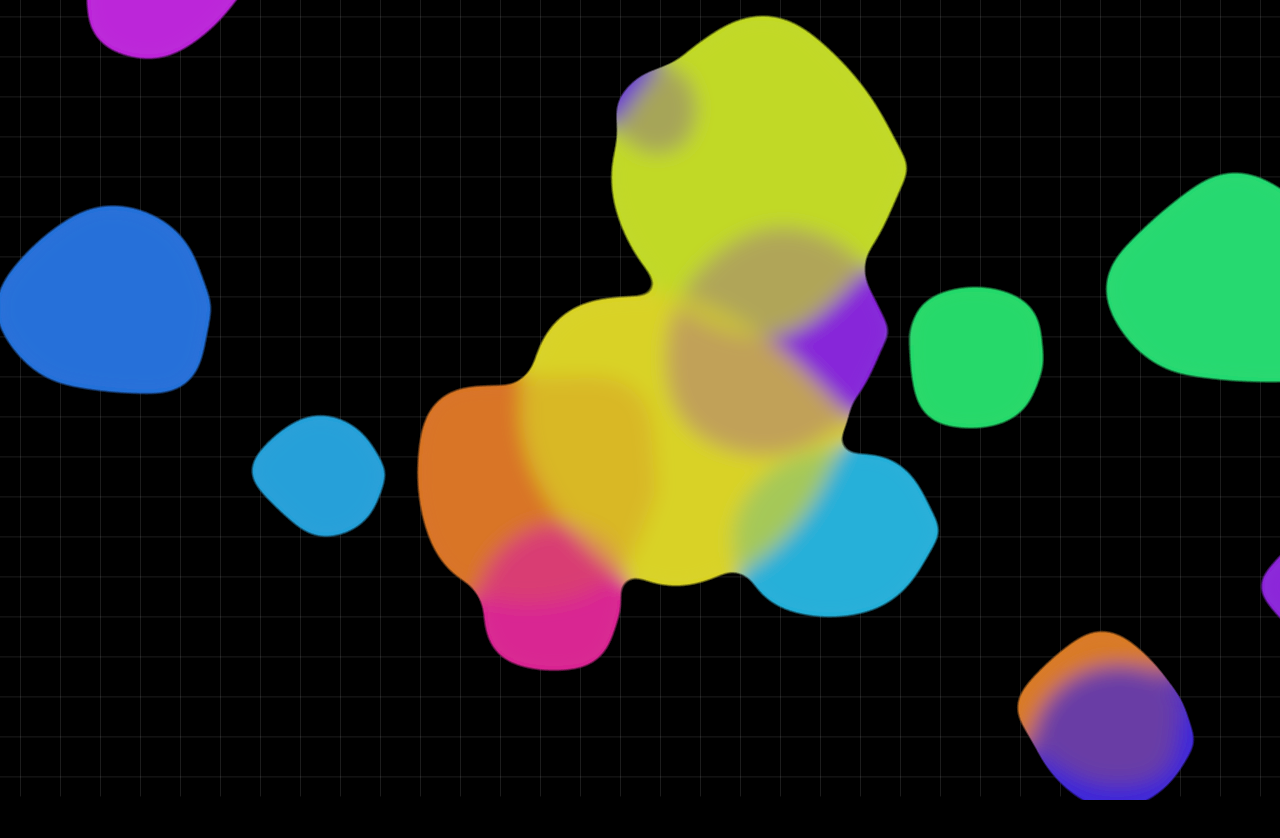
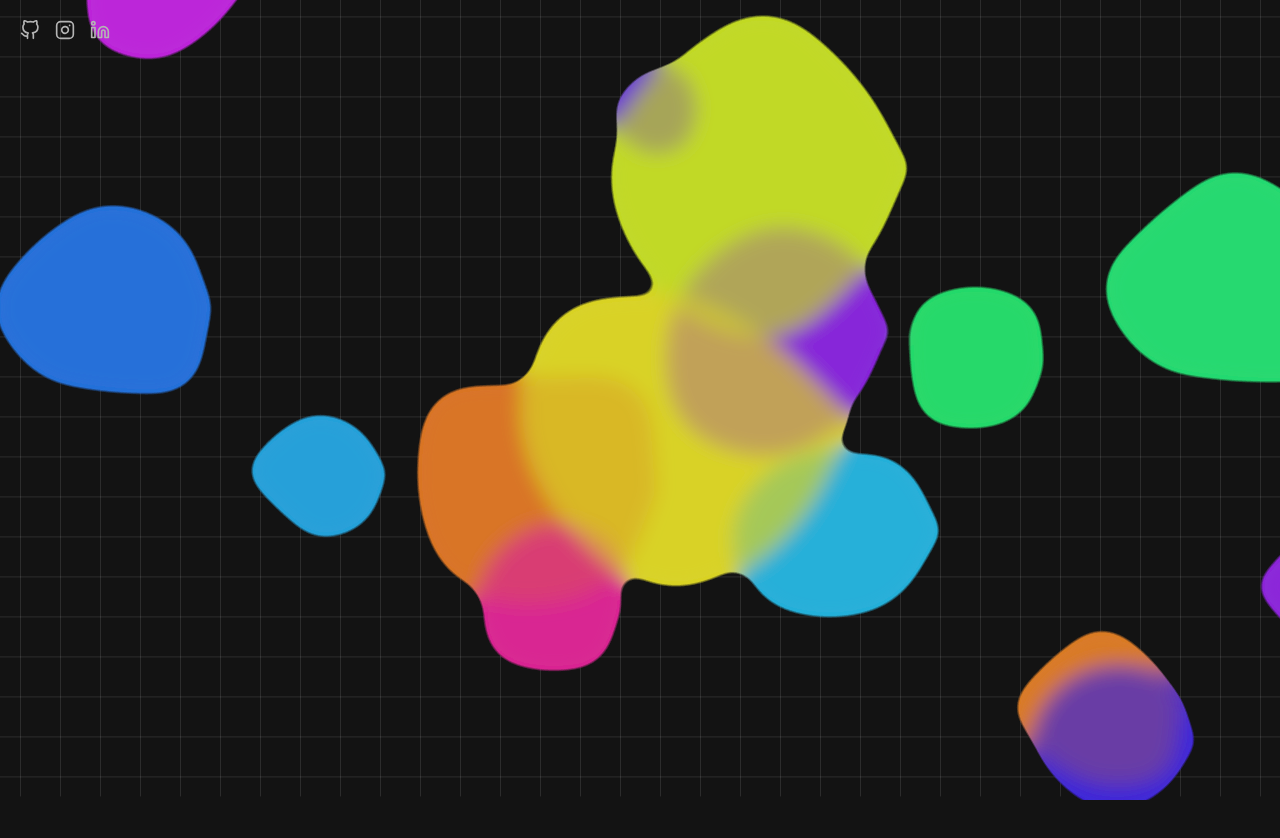
Before and after one commit to cherrycreamsoda/myportfolio-react, a React app: page / in a window 1280 px wide. Shown: the top 838 px of the page. Built offline with nearby package versions, Linux system fonts and the light colour scheme; the HTML template or start-up script is replaced by a standard one.

Commit message:
add social media icons and improve styling for better visibility

```diff
--- a/package.json
+++ b/package.json
@@ -25,7 +25,8 @@
   },
   "dependencies": {
     "react": "^18.3.1",
-    "react-dom": "^18.3.1"
+    "react-dom": "^18.3.1",
+    "react-icons": "^5.4.0"
   },
   "devDependencies": {
     "@babel/core": "^7.25.8",
--- a/src/App.css
+++ b/src/App.css
@@ -1,11 +1,38 @@
 body {
   font-family: Arial, sans-serif;
   color: white;
-  background-color: #000000;
+  background-color: #131313;
   margin: 0;
   padding: 0;
   box-sizing: border-box;
   overflow-x: hidden;
+}
+.social-links {
+  position: fixed;
+  top: 20px;
+  left: 20px;
+  z-index: 100;
+  display: flex;
+  flex-direction: column;
+  gap: 10px;
+}
+
+.social-icons {
+  display: flex;
+  gap: 15px;
+}
+
+.social-icon {
+  color: #b4b4b4;
+  font-size: 20px;
+  transition: transform 0.3s ease, opacity 0.3s ease;
+  mix-blend-mode: difference;
+  filter: grayscale(1);
+}
+
+.social-icon:hover {
+  transform: translateY(-2px);
+  opacity: 0.8;
 }
 
 *,
@@ -14,13 +41,9 @@ body {
   box-sizing: inherit;
 }
 
-:root {
-  --app-height: 100%;
-}
-
 html,
 body {
-  height: var(--app-height);
+  height: 100%;
   width: 100vw;
 }
 
@@ -40,3 +63,18 @@ html {
     transform: scale(0.8);
   }
 }
+
+@media (max-width: 768px) {
+  .social-links {
+    top: 15px;
+    left: 15px;
+  }
+
+  .social-icon {
+    font-size: 18px;
+  }
+
+  .links {
+    font-size: 12px;
+  }
+}
--- a/src/App.js
+++ b/src/App.js
@@ -1,20 +1,12 @@
-import React, { useEffect } from "react";
+import React from "react";
+import { FiGithub, FiInstagram, FiLinkedin } from "react-icons/fi";
 import GridPattern from "./components/GridPattern";
 import { FloatingBlobs } from "./components/FloatingBlobs";
 import ScrollText from "./components/ScrollingText";
+
 import "./App.css";
 
 export default function App() {
-  useEffect(() => {
-    const appHeight = () => {
-      const doc = document.documentElement;
-      doc.style.setProperty("--app-height", `${window.innerHeight}px`);
-    };
-    window.addEventListener("resize", appHeight);
-    appHeight();
-    return () => window.removeEventListener("resize", appHeight);
-  }, []);
-
   return (
     <>
       <GridPattern squareSize={20} lineColor="rgba(255, 255, 255, 0.11)" />
@@ -27,6 +19,34 @@ export default function App() {
           overflow: "hidden",
         }}
       >
+        <div className="social-links">
+          <div className="social-icons">
+            <a
+              href="https://github.com/cherrycreamsoda"
+              target="_blank"
+              rel="noopener noreferrer"
+              className="social-icon"
+            >
+              <FiGithub />
+            </a>
+            <a
+              href="https://www.instagram.com/thehamzazain/"
+              target="_blank"
+              rel="noopener noreferrer"
+              className="social-icon"
+            >
+              <FiInstagram />
+            </a>
+            <a
+              href="https://www.linkedin.com/in/hamzazain2003/"
+              target="_blank"
+              rel="noopener noreferrer"
+              className="social-icon"
+            >
+              <FiLinkedin />
+            </a>
+          </div>
+        </div>
         <ScrollText />
       </main>
     </>
--- a/src/components/ScrollText.css
+++ b/src/components/ScrollText.css
@@ -14,7 +14,7 @@
   text-align: center;
   font-weight: bold;
   font-size: clamp(2rem, 5vw, 4rem);
-  color: white;
+  color: #e5e5e5;
   white-space: normal;
   padding: 1rem;
 }
--- a/src/index.css
+++ b/src/index.css
@@ -1,7 +1,5 @@
 body {
   font-family: Arial, sans-serif;
-  color: white;
-  background-color: #000000;
 }
 
 ::-webkit-scrollbar {
```
